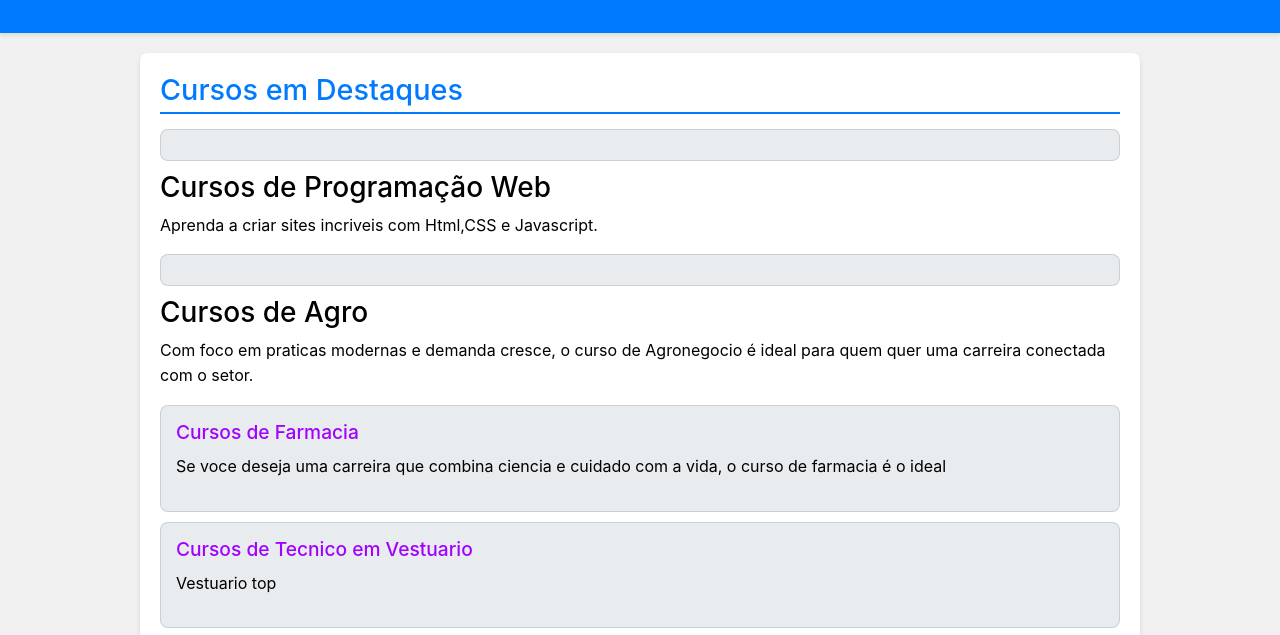
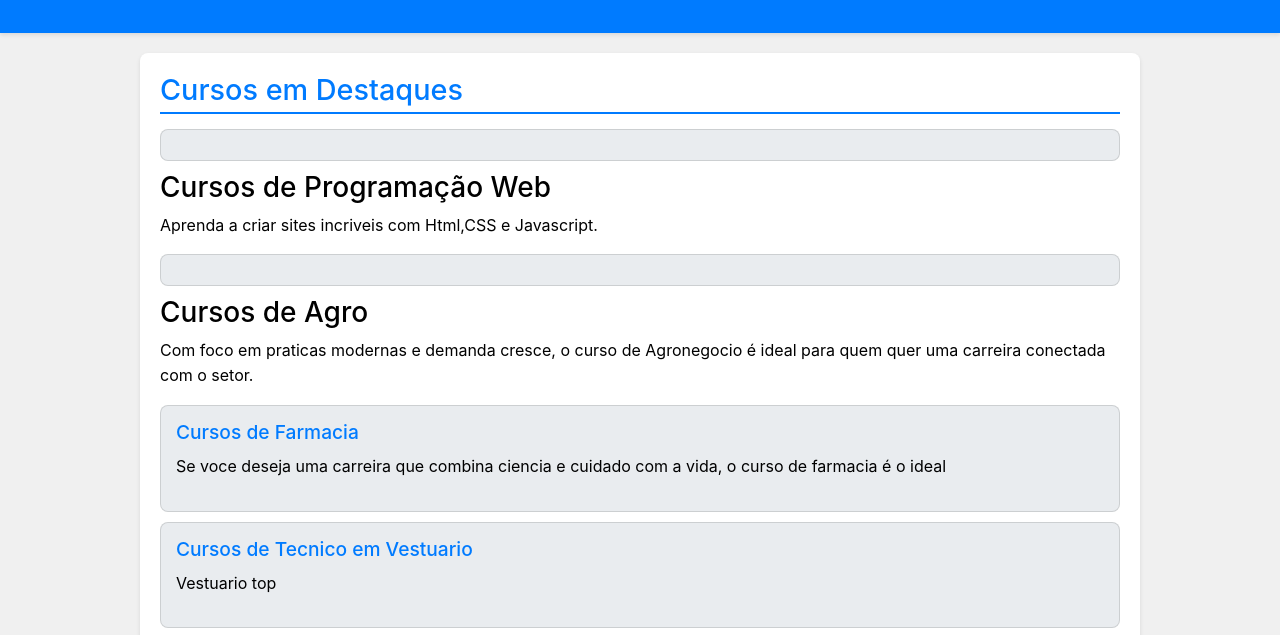
Before and after one commit to Gordincut/Site.Ceep, a plain HTML site: page index.html in a window 1280 px wide. Shown: the part 100-735 px from the top of the page. Drawn offline with nearby package versions, Linux system fonts and the light colour scheme.

Commit message:
Add files via upload

```diff
--- a/style.css
+++ b/style.css
@@ -77,7 +77,7 @@ body {
     .card h3 {
         font-size: 1.2rem;
         margin-bottom: 10px;
-        color: #a200ff;
+        color: #007bff;
     }
     .form-container{
         background-color: #e9ecef;
```
